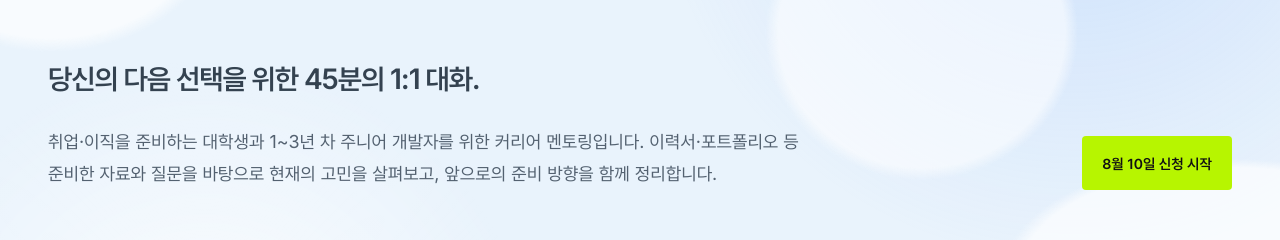
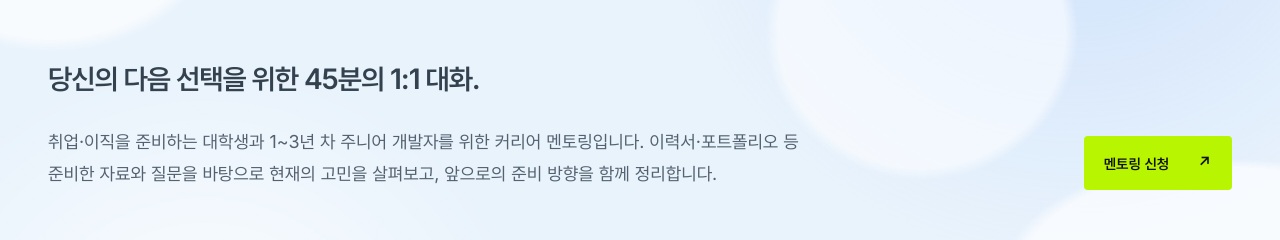
Before and after one commit to AUSG/ausgcon2026, a Next.js app: page / in a window 1280 px wide. Shown: the part 6921-7161 px from the top of the page. Built offline with nearby package versions, Linux system fonts and the light colour scheme; no server answers; a web font is replaced by a local one.

Commit message:
feat: 멘토링 신청 폼 연결

```diff
--- a/src/app/globals.css
+++ b/src/app/globals.css
@@ -1738,11 +1738,6 @@
   font-size: 1rem;
 }
 
-.mentoring__apply--pending {
-  justify-content: center;
-  cursor: default;
-}
-
 .mentoring__facts {
   display: grid;
   grid-template-columns: repeat(2, minmax(0, 1fr));
--- a/src/components/ausgcon/MentoringSection.tsx
+++ b/src/components/ausgcon/MentoringSection.tsx
@@ -50,7 +50,14 @@
                 </span>
               </p>
             </div>
-            <span className="mentoring__apply mentoring__apply--pending">8월 10일 신청 시작</span>
+            <a
+              className="mentoring__apply"
+              href="https://forms.gle/HUuCv32adFSRx1R79"
+              target="_blank"
+              rel="noreferrer"
+            >
+              멘토링 신청 <span aria-hidden="true">↗</span>
+            </a>
           </div>
         </header>
 
```
